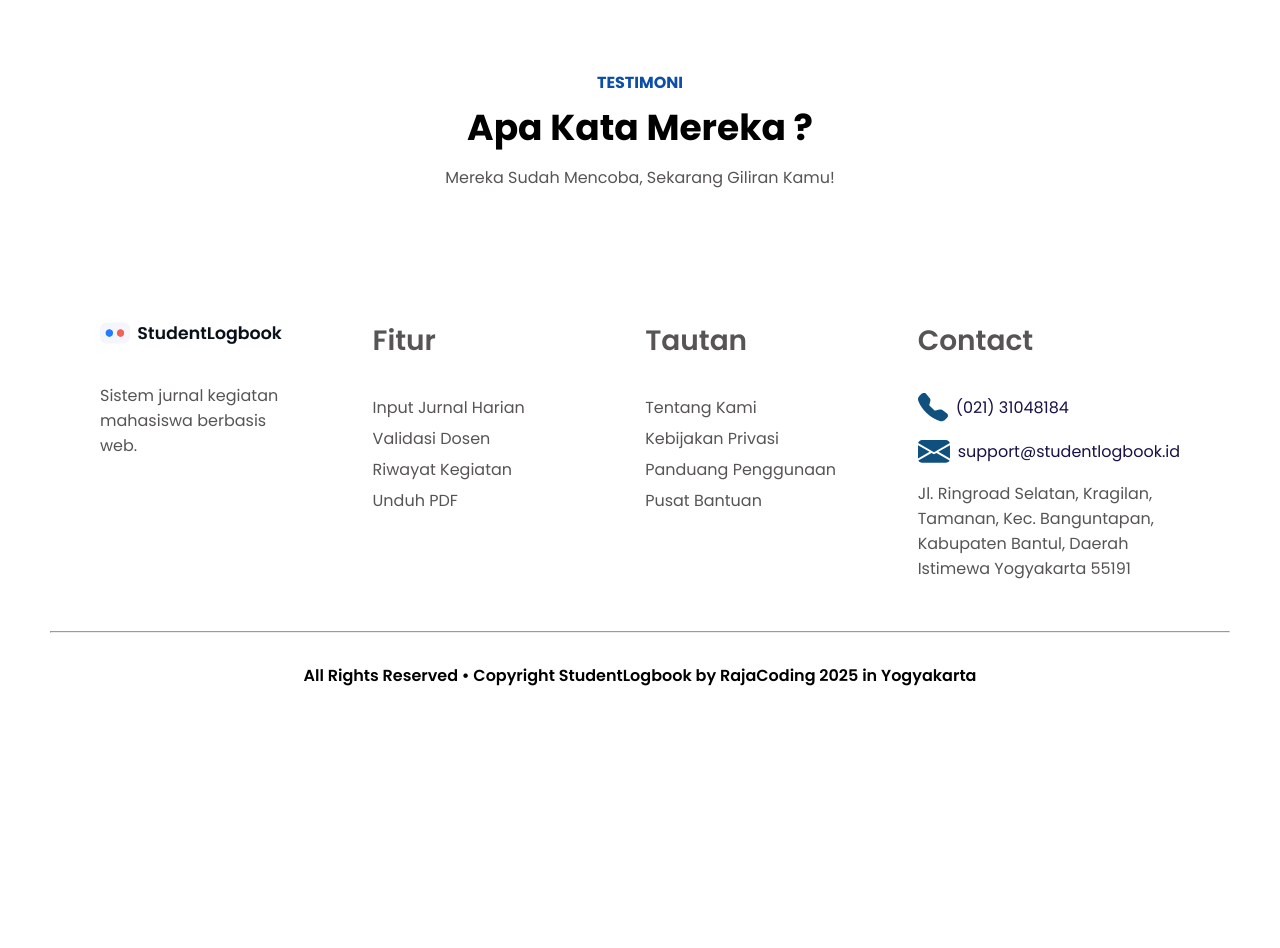
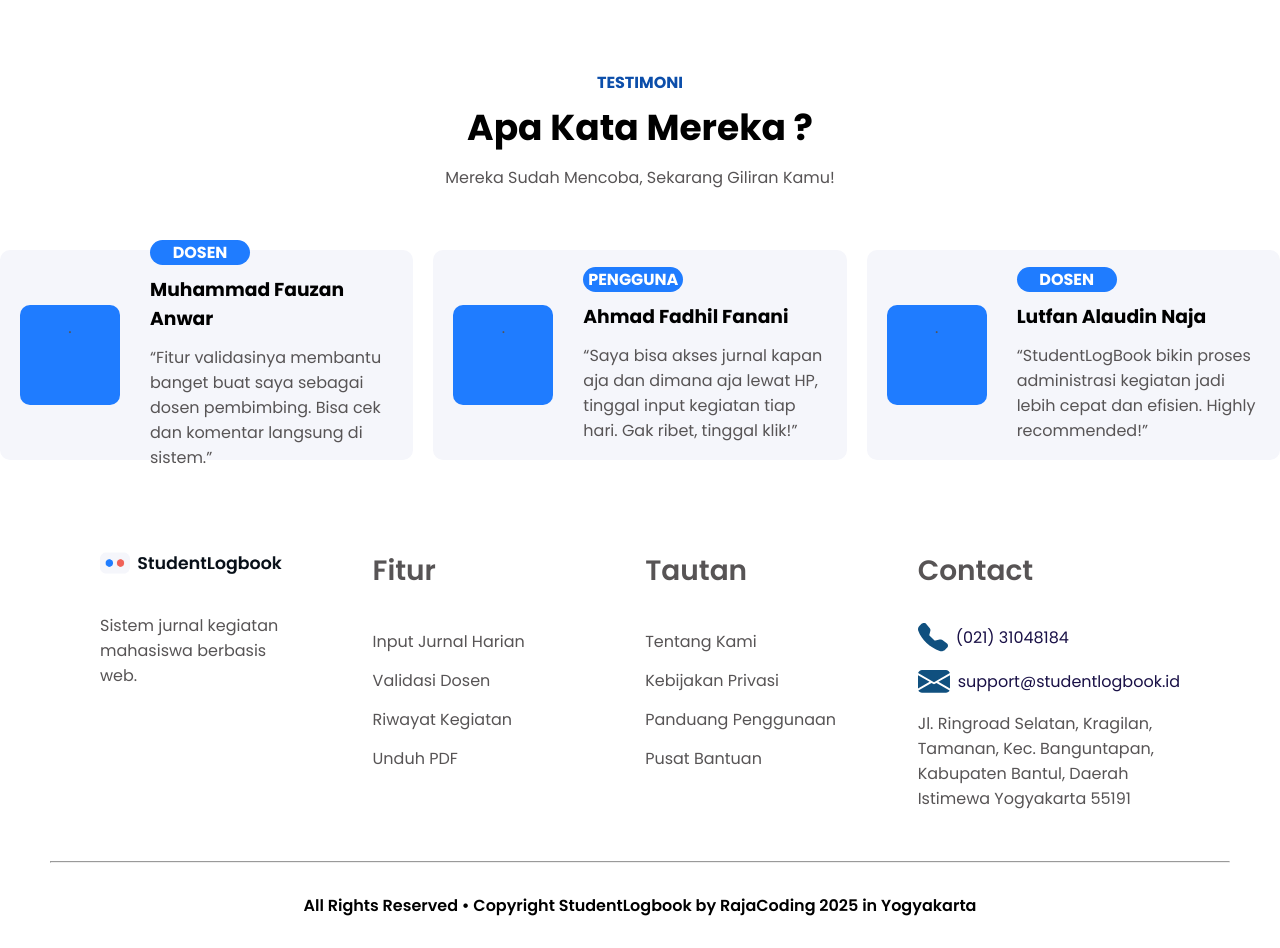
Before and after one commit to FauzanRown/RajaCoding, a PHP site: page / in a window 1280 px wide. Shown: the part 1870-2818 px from the top of the page. Before the commit the page ends 2556 px from the top, so only its background shows below. Run offline with PHP 8.4, Linux system fonts and the light colour scheme.

Commit message:
Testimoni

```diff
--- a/assets/css/style.css
+++ b/assets/css/style.css
@@ -286,6 +286,53 @@ body {
 }
 /* Ini Akhir Bagian Testimoni */
 
+/* INI BAGIAN TESTIMONI */
+
+.testimoniContent {
+  display: flex;
+  justify-content: space-between;
+  gap: 20px;
+  margin-top: 20px;
+}
+
+.badgeTestimoni {
+  background-color: #1f7cff;
+  color: white;
+  width: 100px;
+  border-radius: 50px;
+  font-weight: 900;
+  text-align: center;
+  margin-bottom: 10px;
+}
+
+.testimoniCard {
+  display: flex;
+  width: 33.33%;
+  height: 210px;
+  border-radius: 10px;
+  align-items: center;
+  padding: 0px 20px 0px 20px;
+  background-color: #f5f6fb;
+  gap: 10px;
+  text-align: left;
+}
+
+.testimoniPerson p {
+  color: #575455;
+  text-align: left;
+  padding: 12px 0px 0px 0px;
+}
+
+.fotoTestimoni {
+  width: 100px;
+  height: 100px;
+  border-radius: 10px;
+  margin-right: 20px;
+  background-color: #1f7cff;
+  flex-shrink: 0; /* Tambahan penting */
+}
+/* INI AKHIR BAGIAN TESTIMONI */
+
 /* INI BAGIAN FOOTER */
 
 #Footer {
@@ -343,7 +390,7 @@ body {
 
 .footerContent ul li {
   list-style: none;
-  padding: 3px 0px 3px 0px;
+  padding: 7px 0px 7px 0px;
 }
 
 .contact1,
--- a/index.html
+++ b/index.html
@@ -138,6 +138,50 @@
         <h4>TESTIMONI</h4>
         <h1>Apa Kata Mereka ?</h1>
         <p>Mereka Sudah Mencoba, Sekarang Giliran Kamu!</p>
+
+        <div class="testimoniContent">
+          <div class="testimoniCard">
+            <div class="fotoTestimoni">
+              <p>.</p>
+            </div>
+            <div class="testimoniPerson">
+              <div class="badgeTestimoni">DOSEN</div>
+              <h3>Muhammad Fauzan Anwar</h3>
+              <p>
+                “Fitur validasinya membantu banget buat saya sebagai dosen
+                pembimbing. Bisa cek dan komentar langsung di sistem.”
+              </p>
+            </div>
+          </div>
+
+          <div class="testimoniCard">
+            <div class="fotoTestimoni">
+              <p>.</p>
+            </div>
+            <div class="testimoniPerson">
+              <div class="badgeTestimoni">PENGGUNA</div>
+              <h3>Ahmad Fadhil Fanani</h3>
+              <p>
+                “Saya bisa akses jurnal kapan aja dan dimana aja lewat HP,
+                tinggal input kegiatan tiap hari. Gak ribet, tinggal klik!”
+              </p>
+            </div>
+          </div>
+
+          <div class="testimoniCard">
+            <div class="fotoTestimoni">
+              <p>.</p>
+            </div>
+            <div class="testimoniPerson">
+              <div class="badgeTestimoni">DOSEN</div>
+              <h3>Lutfan Alaudin Naja</h3>
+              <p>
+                “StudentLogBook bikin proses administrasi kegiatan jadi lebih
+                cepat dan efisien. Highly recommended!”
+              </p>
+            </div>
+          </div>
+        </div>
       </div>
     </section>
     <!-- Ini Akhir Bagian Testimoni Nya -->
```
